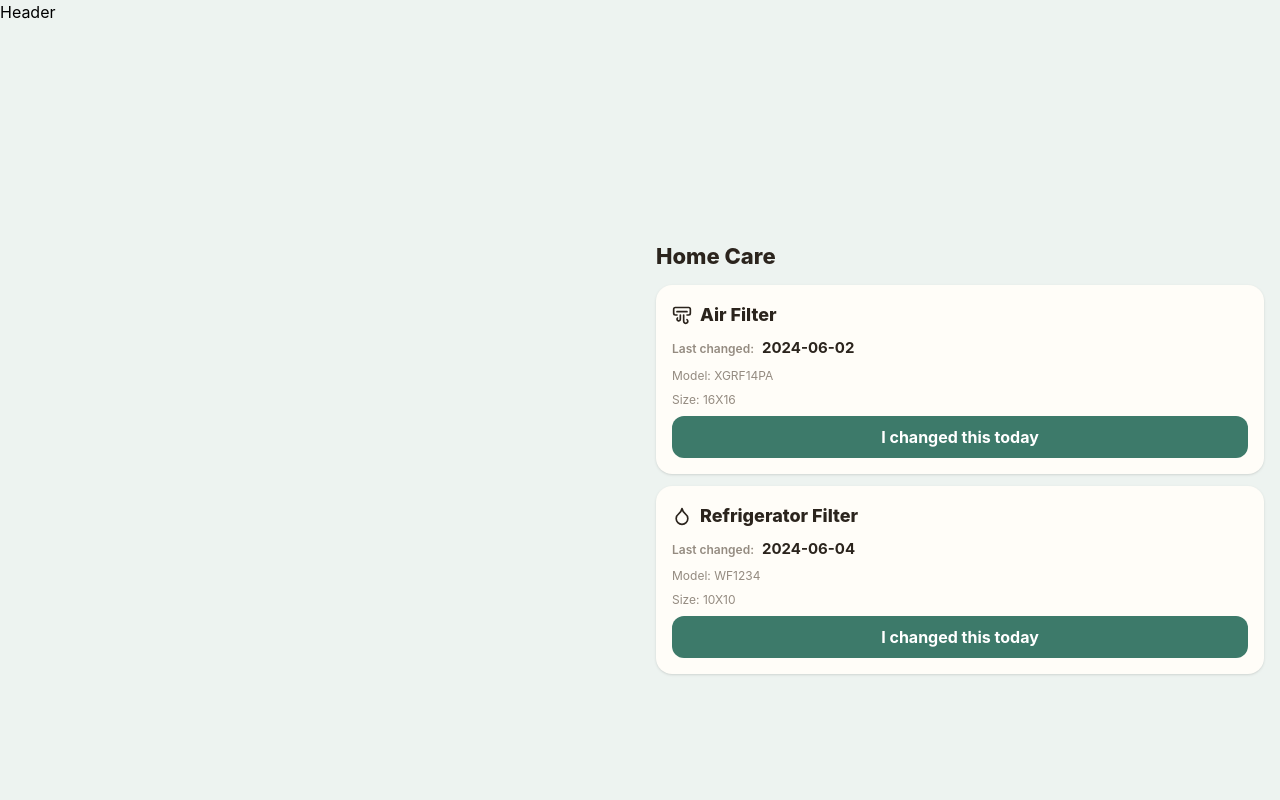
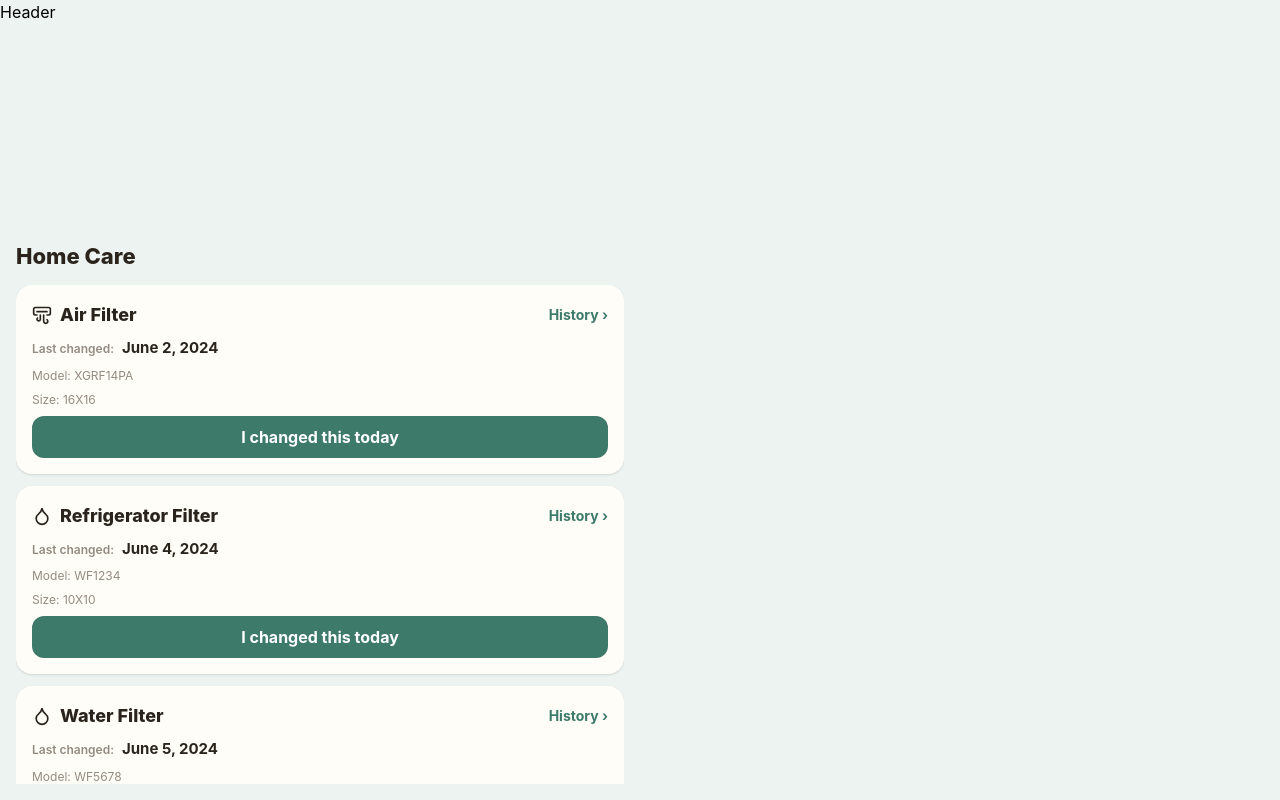
Before and after one commit to parekhr/family-dashboard, a React (Vite) app: page / in a window 1280 px wide. Built offline with nearby package versions, Linux system fonts and the light colour scheme.

Commit message:
Added history modal for homecare, edit and delete CRUD

```diff
--- a/src/App.tsx
+++ b/src/App.tsx
@@ -6,16 +6,16 @@ function App() {
   const rows = buildRows(household.widgetLayout, registry)
 
   return (
-    <div className="flex flex-col w-[1280px] h-[800px] bg-page">
+    <div className="flex flex-col w-[1280px] h-[800px] bg-page relative">
       <div>Header</div>
 
-      <div className="flex-1 flex flex-col">
+      <div className="flex-1 flex flex-col min-h-0">
         {rows.map((row) => (
-          <div key={row.join('-')} className={registry[row[0]].shape === 'full' ? 'flex h-[200px]' : 'flex flex-1'}>
+          <div key={row.join('-')} className={registry[row[0]].shape === 'full' ? 'flex h-[200px]' : 'flex flex-1 min-h-0'}>
             {row.map((id) => {
               const Component = registry[id].component
               return (
-                <div key={id} className="flex-1 p-4">
+                <div key={id} className="flex-1 flex flex-col min-h-0 p-4">
                   <Component />
                 </div>
               )
--- a/src/hooks/useHouseholdData.ts
+++ b/src/hooks/useHouseholdData.ts
@@ -8,7 +8,7 @@ type Household = {
 function useHouseholdData(): Household {
     return {
         id: 'household-1',
-        widgetLayout: ['weather', 'calendar', 'homeCare']
+        widgetLayout: ['weather', 'homeCare', 'calendar']
     }
 }
 
--- a/src/index.css
+++ b/src/index.css
@@ -17,4 +17,5 @@ body {
   --color-ink: #2b241d;
   --color-muted: #948b80;
   --color-primary: #3d7a6a;
+  --color-primary-hover: #33685a;
 }
--- a/src/lib/dates.ts
+++ b/src/lib/dates.ts
@@ -1,7 +1,18 @@
 export function getTodayISO(): string {
-    const now = new Date()
-    const year = now.getFullYear()
-    const month = String(now.getMonth() + 1).padStart(2, '0')
-    const day = String(now.getDate()).padStart(2, '0')
-    return `${year}-${month}-${day}`
+  const now = new Date()
+  const year = now.getFullYear()
+  const month = String(now.getMonth() + 1).padStart(2, '0')
+  const day = String(now.getDate()).padStart(2, '0')
+  return `${year}-${month}-${day}`
 }
+
+export function formatDate(iso: string): string {
+  const [year, month, day] = iso.split('-').map(Number)
+  const date = new Date(year, month - 1, day)
+
+  return date.toLocaleDateString('en-US', {
+    month: 'long',
+    day: 'numeric',
+    year: 'numeric',
+  })
+}
--- /dev/null
+++ b/src/widgets/homeCare/HistoryModal.tsx
@@ -0,0 +1,93 @@
+import type { HomeCareItem } from "./useHomeCareData"
+import { Trash2, Pencil } from "lucide-react"
+import { formatDate } from "../../lib/dates"
+import { useState } from "react"
+
+type HistoryModalProps = {
+    item: HomeCareItem
+    onClose: () => void
+    onDelete: (date: string) => void
+    onAdd: (date: string) => void
+}
+
+export function HistoryModal({ item, onClose, onDelete, onAdd }: HistoryModalProps) {
+
+
+    const [adding, setAdding] = useState(false)   // is the date field showing?
+    const [newDate, setNewDate] = useState('')    // what's typed in the field
+    const [error, setError] = useState('')        // the red message ('' means none)
+
+    function handleSave() {
+        if (!newDate) {
+            setError('Pick a date')
+            return
+        }
+        if (item.history.includes(newDate)) {
+            setError('That date is already logged')
+            return
+        }
+        onAdd(newDate)
+        setNewDate('')
+        setError('')
+        setAdding(false)
+    }
+
+    return (
+        <div className="absolute inset-0 flex items-center justify-center bg-black/40">
+            <div className="w-[480px] rounded-3xl bg-card p-6 text-ink">
+                <div className="flex items-center justify-between">
+                    <h3 className="text-xl font-extrabold">{item.name} History</h3>
+                    <button className="cursor-pointer" onClick={onClose}>✕</button>
+                </div>
+
+                <div className="mt-4 max-h-[320px] overflow-y-auto">
+                    {[...item.history].sort().reverse().map((date) => (
+                        <div key={date} className="flex items-center justify-between py-1 border-b border-muted/20">
+                            <span className="text-sm">{formatDate(date)}</span>
+
+                            <div className="flex items-center gap-2">
+                                <button
+                                    className="cursor-pointer text-muted"
+                                    onClick={() => console.log("Edit", date)}
+                                >
+                                    <Pencil size={18} />
+                                </button>
+                                <button
+                                    className="cursor-pointer text-red-600"
+                                    onClick={() => onDelete(date)}
+                                >
+                                    <Trash2 size={18} />
+                                </button>
+                            </div>
+                        </div>
+                    ))}
+                </div>
+                {adding ? (
+                    <div className="mt-4 flex flex-col gap-2">
+                        <div className="flex items-center gap-2">
+                            <input
+                                type="date"
+                                className="flex-1 rounded-xl border border-muted/40 px-3 py-2"
+                                value={newDate}
+                                onChange={(e) => {
+                                    setNewDate(e.target.value)
+                                    setError('')
+                                }}
+                            />
+                            <button className="cursor-pointer rounded-xl bg-primary px-4 py-2 font-bold text-white" onClick={handleSave}>Save</button>
+                            <button className="cursor-pointer px-2 text-muted" onClick={() => setAdding(false)}>Cancel</button>
+                        </div>
+                        {error && <p className="text-sm text-red-600">{error}</p>}
+                    </div>
+                ) : (
+                    <button
+                        className="mt-4 h-[42px] w-full cursor-pointer rounded-xl border-2 border-dashed border-muted/40 font-bold"
+                        onClick={() => setAdding(true)}
+                    >
+                        + Add Entry
+                    </button>
+                )}
+            </div>
+        </div>
+    )
+}
--- a/src/widgets/homeCare/HomeCareWidget.tsx
+++ b/src/widgets/homeCare/HomeCareWidget.tsx
@@ -1,6 +1,9 @@
 import { useHomeCareData } from './useHomeCareData'
 import { AirVent, Droplet } from 'lucide-react'
 import type { LucideIcon } from 'lucide-react'
+import { formatDate } from '../../lib/dates'
+import { useState } from 'react'
+import { HistoryModal } from './HistoryModal'
 
 const icons: Record<string, LucideIcon> = {
   'air-vent': AirVent,
@@ -8,33 +11,46 @@ const icons: Record<string, LucideIcon> = {
 }
 
 function HomeCareWidget() {
-  const { items, logToday } = useHomeCareData()
+  const { items, logToday, deleteHistoryEntry, addHistoryEntry } = useHomeCareData()
+  const [historyItemId, setHistoryItemId] = useState<string | null>(null)
+  const historyItem = items.find((i) => i.id === historyItemId)
 
   return (
-    <div className="flex flex-col gap-3">
+    <div className="flex flex-col flex-1 min-h-0 gap-3">
       <h2 className="text-[22px] font-extrabold text-ink">Home Care</h2>
 
+      <div className="flex flex-col gap-3 flex-1 min-h-0 overflow-y-auto">
         {items.map((item) => {
           const Icon = icons[item.icon]
-        const lastChanged = item.history[item.history.length - 1]
+          const lastChanged = [...item.history].sort().at(-1)
 
           return (
             <div key={item.id} className="flex flex-col gap-2 rounded-2xl p-4 shadow-sm text-ink bg-card">
+              <div className="flex items-center justify-between">
                 <div className="flex items-center gap-2">
                   <Icon size={20} />
                   <span className="text-lg font-extrabold">{item.name}</span>
                 </div>
+                <button
+                  className="cursor-pointer text-sm font-bold text-primary"
+                  onClick={() => setHistoryItemId(item.id)}
+                >
+                  History ›
+                </button>
+              </div>
 
               <div className="flex items-baseline gap-2">
                 <span className="text-xs font-semibold text-muted">Last changed:</span>
-              <span className="text-[15px] font-bold">{lastChanged}</span>
+                <span className="text-[15px] font-bold">
+                  {lastChanged ? formatDate(lastChanged) : 'Never'}
+                </span>
               </div>
 
               {item.model && <span className="text-xs text-muted">Model: {item.model}</span>}
               {item.size && <span className="text-xs text-muted">Size: {item.size}</span>}
 
               <button
-              className="h-[42px] w-full rounded-xl font-bold text-white bg-primary hover:bg-primary/80 cursor-pointer"
+                className="h-[42px] w-full rounded-xl font-bold text-white bg-primary hover:bg-primary-hover active:bg-primary-hover cursor-pointer"
                 onClick={() => logToday(item.id)}
               >
                 I changed this today
@@ -43,6 +59,16 @@ function HomeCareWidget() {
           )
         })}
       </div>
+
+      {historyItem && (
+        <HistoryModal
+          item={historyItem}
+          onClose={() => setHistoryItemId(null)}
+          onDelete={(date) => deleteHistoryEntry(historyItem.id, date)}
+          onAdd={(date) => addHistoryEntry(historyItem.id, date)}
+        />
+      )}
+    </div>
   )
 }
 
--- a/src/widgets/homeCare/useHomeCareData.ts
+++ b/src/widgets/homeCare/useHomeCareData.ts
@@ -13,7 +13,11 @@ export type HomeCareItem = {
 export function useHomeCareData() {
     const [items, setItems] = useState<HomeCareItem[]>([
         { id: '1', name: 'Air Filter', icon: 'air-vent', history: ['2024-06-01', '2024-06-02'], model: 'XGRF14PA', size: '16X16' },
-        { id: '2', name: 'Refrigerator Filter', icon: 'droplet', history: ['2024-06-03', '2024-06-04'], model: 'WF1234', size: '10X10' }
+        { id: '2', name: 'Refrigerator Filter', icon: 'droplet', history: ['2024-06-03', '2024-06-04'], model: 'WF1234', size: '10X10' },
+        { id: '3', name: 'Water Filter', icon: 'droplet', history: ['2024-06-05'], model: 'WF5678', size: '12X12' },
+        { id: '4', name: 'Humidifier Filter', icon: 'droplet', history: ['2024-06-06'], model: 'HF9012', size: '14X14' },
+        { id: '5', name: 'Dehumidifier Filter', icon: 'droplet', history: ['2024-06-07'], model: 'DF3456', size: '16X16' },
+        { id: '6', name: 'Vacuum Filter', icon: 'droplet', history: ['2024-06-08'], model: 'VF7890', size: '18X18' }
     ])
 
     function logToday(id: string) {
@@ -35,5 +39,21 @@ export function useHomeCareData() {
         }
     }
 
-    return { items, logToday }
+    function deleteHistoryEntry(id: string, date: string) {
+        setItems(items.map(i =>
+            i.id === id
+                ? { ...i, history: i.history.filter(d => d !== date) }
+                : i
+        ))
+    }
+
+    function addHistoryEntry(id: string, date: string) {
+        setItems(items.map(i =>
+            i.id === id && !i.history.includes(date)
+                ? { ...i, history: [...i.history, date] }
+                : i
+        ))
+    }
+
+    return { items, logToday, deleteHistoryEntry, addHistoryEntry }
 }
```
Lines whose indentation alone changed are shown as unchanged.
